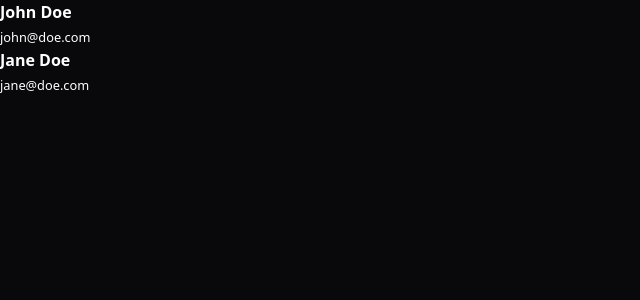
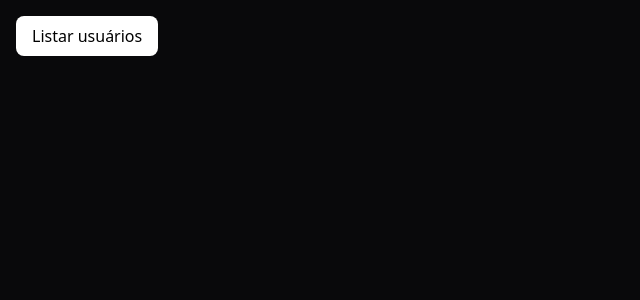
Before and after one commit to fernandobfr10/jstack-react-query, a React (Vite) app: page / in a window 1280 px wide. Shown: the top 300 px of the page, without its empty margins (0-640 px from the left). Built offline with nearby package versions, Linux system fonts and the light colour scheme; data requests are answered from the project's data file.

Commit message:
using isLoading, isPending and isFetching and enabled option

```diff
--- a/server/db.json
+++ b/server/db.json
@@ -9,6 +9,11 @@
       "id": 2,
       "name": "Jane Doe",
       "email": "jane@doe.com"
+    },
+    {
+      "id": 3,
+      "name": "Rick Doe",
+      "email": "rick@doe.com"
     }
   ]
 }
--- a/src/Users.tsx
+++ b/src/Users.tsx
@@ -1,18 +1,36 @@
 import { useQuery } from "@tanstack/react-query"
 
-import { IUser } from "./types"
+import { IUser } from "./types/types"
+import { sleep } from "./utils/sleep"
+
+// isLoading (boolean) => Será true quando a query function estiver executando na primeira requisição, deveria ser isInitialLoading
+// isPending (boolean) => Será true quando não houver nenhum valor no cache
+// isFetching (boolean) => Será true sempre que a query function estiver executando, seja na primeira execução ou nas subsequentes
 
 export function Users() {
-  const {data: users} = useQuery({
+  const {data: users, isLoading: isUsersInitialLoading, isFetching: isUsersFetching, refetch: refetchUsers} = useQuery({
     queryKey: ['users'],
+    enabled: false,
     queryFn: async (): Promise<IUser[]> => {
+      await sleep()
       const response = await fetch('http://localhost:3000/users')
       return response.json()
     },
   })
 
   return (
-    <div>
+    <div className="p-4">
+      <button
+        type="button"
+        className="bg-white text-black px-4 py-2 rounded-lg cursor-pointer"
+        onClick={() => refetchUsers()}
+      >
+        Listar usuários
+      </button>
+
+      {isUsersInitialLoading && <h2>Carregando...</h2>}
+      {!isUsersInitialLoading && isUsersFetching && <small className="block">Fetching...</small>}
+
       {users?.map(user => (
         <div key={user.id}>
           <strong className='block'>{user.name}</strong>
--- /dev/null
+++ b/src/utils/sleep.ts
@@ -0,0 +1,3 @@
+export function sleep(delay = 1500) {
+  return new Promise(resolve => setTimeout(resolve, delay))
+}
```
Also changed, not shown: src/types/types.ts (renamed from src/types.ts).
